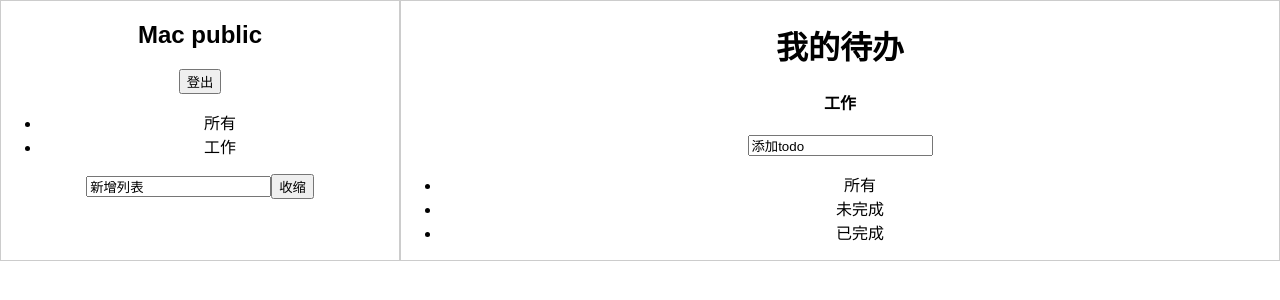
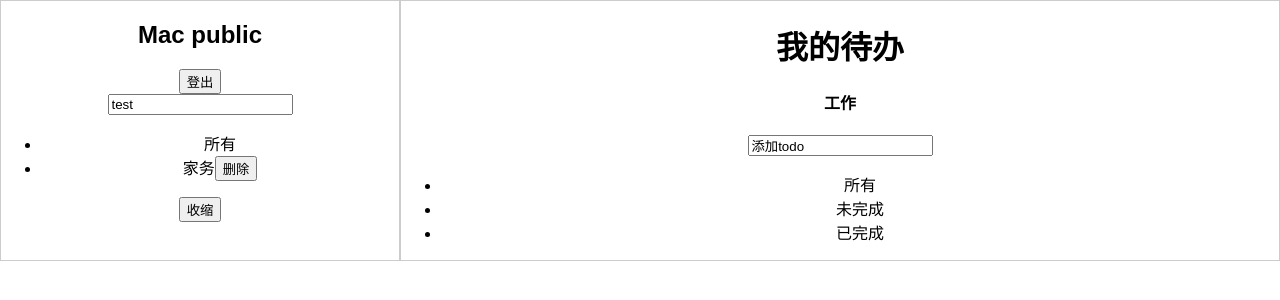
Before and after one commit to xxs0/react-todo, a React (Create React App) app: page / in a window 1280 px wide. Shown: the top 300 px of the page. Built offline with nearby package versions, Linux system fonts and the light colour scheme.

Commit message:
Sidebar显示列表组、添加新列表功能

```diff
--- a/src/App.js
+++ b/src/App.js
@@ -7,6 +7,7 @@ class App extends Component {
     constructor(props) {
         super(props)
         this.state = {
+            newList: 'test',
             showSidebar: true
         }
     }
@@ -16,10 +17,20 @@ class App extends Component {
             showSidebar:!this.state.showSidebar
         })
     }
+    changeList(e) {
+        console.log(e.target.value)
+        this.setState({
+            newList: e.target.value
+        })
+    }
   render() {
     return (
       <div className="App">
-          <Sidebar showSidebar={this.state.showSidebar} onToggle={this.toggleSidebar.bind(this)}/>
+          <Sidebar showSidebar={this.state.showSidebar}
+                   content={this.state.newList}
+                   onToggle={this.toggleSidebar.bind(this)}
+                   onChange={this.changeList.bind(this)}
+          />
           <Content/>
       </div>
     )
--- a/src/Sidebar.js
+++ b/src/Sidebar.js
@@ -1,10 +1,35 @@
 import React, {Component} from 'react'
 
 export default class Sidebar extends Component {
+    constructor(props) {
+        super(props)
+        this.state = {
+            todoList: [
+                {catgory: '家务'}
+            ]
+        }
+    }
     toggleSidebar() {
         this.props.onToggle()
     }
+    changeList(e) {
+        console.log('修改list input')
+        this.props.onChange(e)
+    }
+    submit(e) {
+        console.log('提交新list')
+        if (e.key === 'Enter') {
+
+            let list = {catgory: e.target.value}
+            this.state.todoList.push(list)
+            this.setState(this.state)
+        }
+    }
+    delete() {
+        console.log('删除这个list')
+    }
     render() {
+        let lists = this.state.todoList
         return (
             <div className="App-sidebar">
                 { this.props.showSidebar &&
@@ -13,11 +38,27 @@ export default class Sidebar extends Component {
                         <h2>Mac public </h2>
                         <button>登出</button>
                     </div>
+                    <div className="input-wrapper">
+                        <input type="text" value={this.props.content}
+                               onChange={this.changeList.bind(this)}
+                               onKeyDown={this.submit.bind(this)}
+                        />
+                    </div>
                     <ul className="sidebar-todolist">
                         <li>所有</li>
-                        <li>工作</li>
+                        {lists.map((list, index) => {
+                                return (
+                                    <li key={index}>
+                                        <div>
+                                            <span className="list-catgory">{list.catgory}</span>
+                                            <button onClick={this.delete.bind(this)}>删除</button>
+                                        </div>
+                                    </li>
+                                )
+
+                        }
+                        )}
                     </ul>
-                    <input type="text" value='新增列表'/>
                     <button onClick={this.toggleSidebar.bind(this)}>收缩</button>
                 </div>
                 }
```
